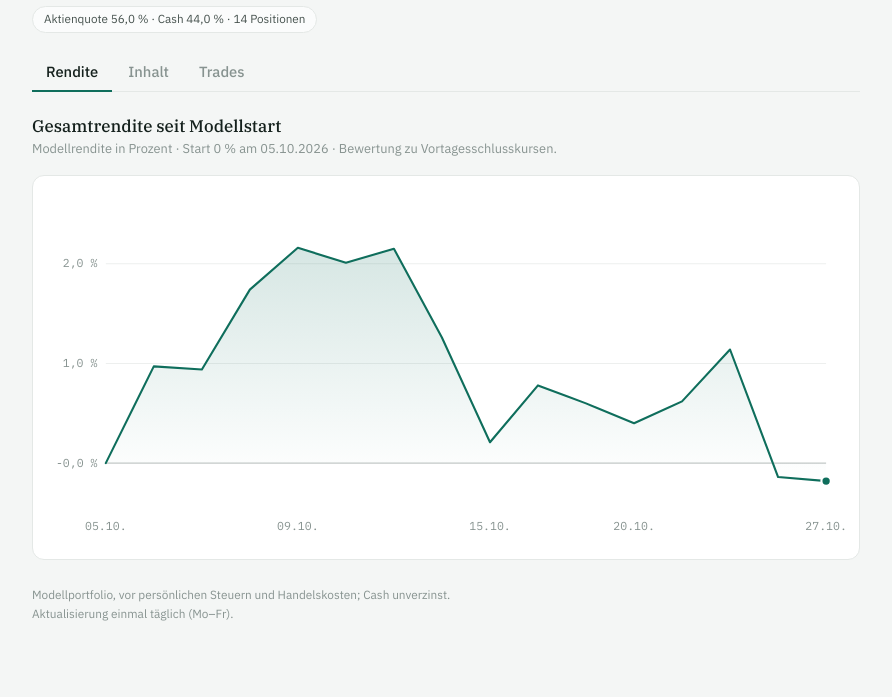
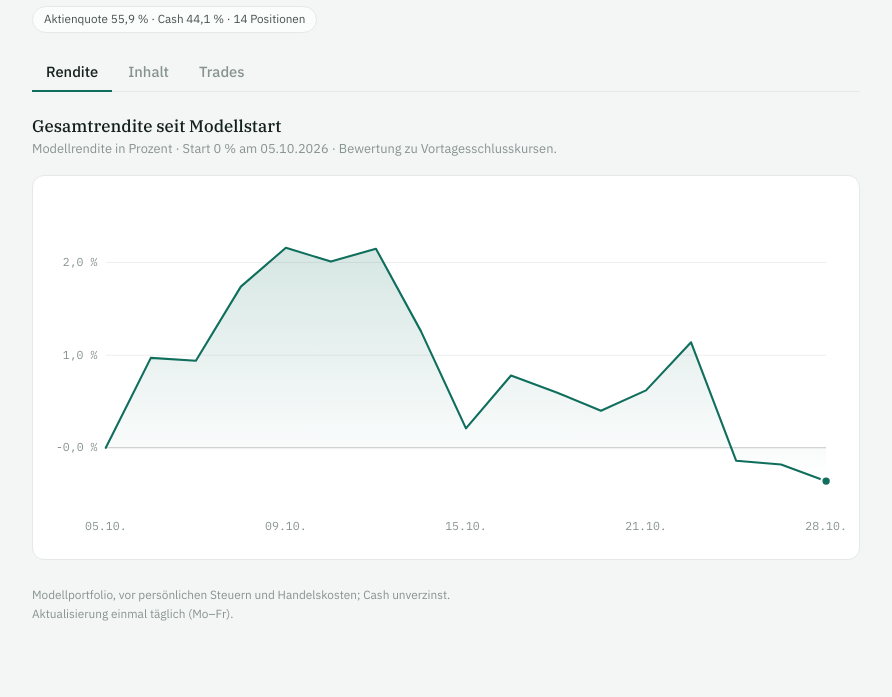
Before and after one commit to Freemre/isentric, a plain HTML site: page index.html in a window 1280 px wide. Shown: the part 103-800 px from the top of the page, without its empty margins (194-1086 px from the left). Drawn offline with Linux system fonts and the light colour scheme.

Commit message:
iSentric taegliches Update

```diff
--- a/index.html
+++ b/index.html
@@ -168,10 +168,10 @@ const NAMES = {
 /* === DATA:START (taegliches Update ersetzt genau diese Sektion) === */
 const DATA = {
   "startDate": "2026-10-05",
-  "asOf": "2026-10-27",
-  "index": 99.82,
-  "stockQuote": 55.96,
-  "cashQuote": 44.04,
+  "asOf": "2026-10-28",
+  "index": 99.64,
+  "stockQuote": 55.88,
+  "cashQuote": 44.12,
   "positions": 14,
   "series": [
     {
@@ -237,56 +237,60 @@ const DATA = {
     {
       "d": "2026-10-27",
       "r": -0.18
+    },
+    {
+      "d": "2026-10-28",
+      "r": -0.36
     }
   ],
   "holdings": [
     {
       "t": "MU",
-      "w": 4.12
+      "w": 4.24
     },
     {
       "t": "NVDA",
-      "w": 4.04
+      "w": 4.08
     },
     {
       "t": "HPE",
-      "w": 4.26
+      "w": 4.43
     },
     {
       "t": "MPC",
+      "w": 3.66
+    },
+    {
+      "t": "VLO",
+      "w": 3.49
+    },
+    {
+      "t": "AVAH",
+      "w": 4.13
+    },
+    {
+      "t": "VEEV",
+      "w": 4.05
+    },
+    {
+      "t": "PAYS",
       "w": 3.94
     },
     {
-      "t": "VLO",
-      "w": 3.84
-    },
-    {
-      "t": "AVAH",
-      "w": 4.28
-    },
-    {
-      "t": "VEEV",
-      "w": 4.1
-    },
-    {
-      "t": "PAYS",
-      "w": 3.85
-    },
-    {
       "t": "OSCR",
-      "w": 3.9
+      "w": 3.94
     },
     {
       "t": "ADM",
-      "w": 3.83
+      "w": 3.8
     },
     {
       "t": "NUE",
-      "w": 4.02
+      "w": 4.24
     },
     {
       "t": "FCX",
-      "w": 3.75
+      "w": 3.8
     },
     {
       "t": "IBDRY",
@@ -294,10 +298,10 @@ const DATA = {
     },
     {
       "t": "AMZN",
-      "w": 3.99
+      "w": 4.06
     }
   ],
-  "cashWeight": 44.04,
+  "cashWeight": 44.12,
   "trades": [
     {
       "d": "2026-10-05",
```
